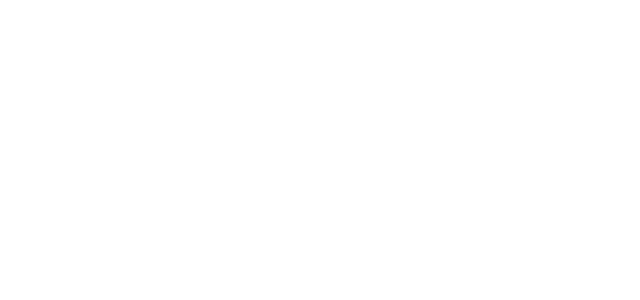
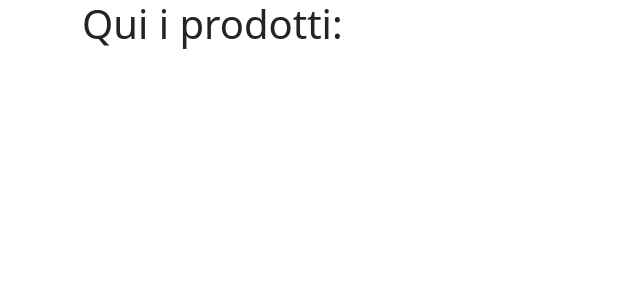
Before and after one commit to dpalexandru/react-router, a React (Vite) app: page /prodotti in a window 1280 px wide. Before the commit this address had no page. Shown: the top 300 px of the page, without its empty margins (0-640 px from the left). Built offline with nearby package versions, Linux system fonts and the light colour scheme.

Commit message:
feat: create a route for/prodotti

```diff
--- a/src/App.jsx
+++ b/src/App.jsx
@@ -2,6 +2,7 @@
 import { Routes, Route } from "react-router-dom"
 import HomePage from "./pages/HomePage"
 import ChiSiamo from "./pages/ChiSiamo"
+import Prodotti from "./pages/Prodotti"
 
 
 function App() {
@@ -10,6 +11,7 @@
     <Routes>
       <Route path="/" element={<HomePage />} />
       <Route path="/chisiamo" element={<ChiSiamo />} />
+      <Route path="/prodotti" element={<Prodotti />} />
     </Routes>
   )
 }
--- a/src/pages/Prodotti.jsx
+++ b/src/pages/Prodotti.jsx
@@ -0,0 +1,13 @@
+import React from 'react'
+
+const Prodotti = () => {
+  return (
+    <div className="container">
+      <div className="row">
+        <h1>Qui i prodotti:</h1>
+      </div>
+    </div>
+  )
+}
+
+export default Prodotti
```
